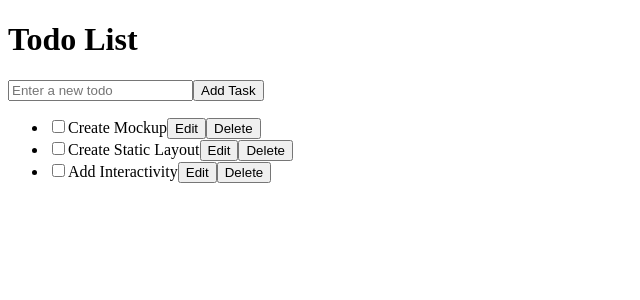
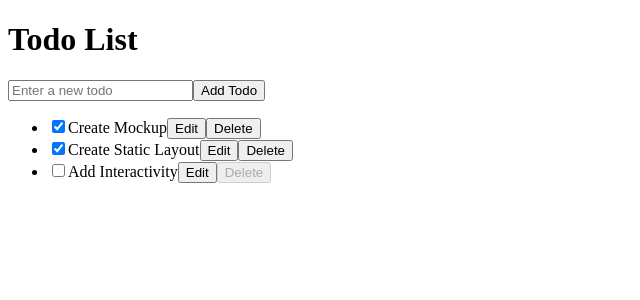
Before and after one commit to SoftwareEngineeringInnovator/R-ALAB-320H_9_1-Building_a_Todo_List, a React (Vite) app: page / in a window 1280 px wide. Shown: the top 300 px of the page, without its empty margins (0-640 px from the left). Built offline with nearby package versions, Linux system fonts and the light colour scheme.

Commit message:
update the .map for the rendering array

```diff
--- a/src/App.jsx
+++ b/src/App.jsx
@@ -24,30 +24,29 @@ export default function App() {
 
       <div>
         <input type="text" placeholder="Enter a new todo" />
-        <button type="button">Add Task</button>
+        <button type="button">Add Todo</button>
       </div>
 
       <ul>
-        <li>
-          <input type="checkbox" />
-          <span>Create Mockup</span>
-          <button type="button">Edit</button>
-          <button type="button">Delete</button>
-        </li>
+        {initialTodos.map((todo) => (
+          <li key={todo.id}>
+            <input
+              type="checkbox"
+              defaultChecked={todo.completed}
+            />
 
-        <li>
-          <input type="checkbox" />
-          <span>Create Static Layout</span>
-          <button type="button">Edit</button>
-          <button type="button">Delete</button>
-        </li>
+            <span>{todo.title}</span>
 
-        <li>
-          <input type="checkbox" />
-          <span>Add Interactivity</span>
-          <button type="button">Edit</button>
-          <button type="button">Delete</button>
-        </li>
+            <button type="button">Edit</button>
+
+            <button
+              type="button"
+              disabled={!todo.completed}
+            >
+              Delete
+            </button>
+          </li>
+        ))}
       </ul>
     </main>
   );
```
